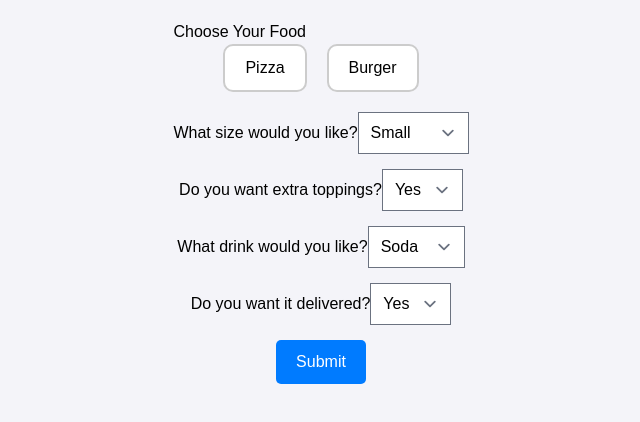
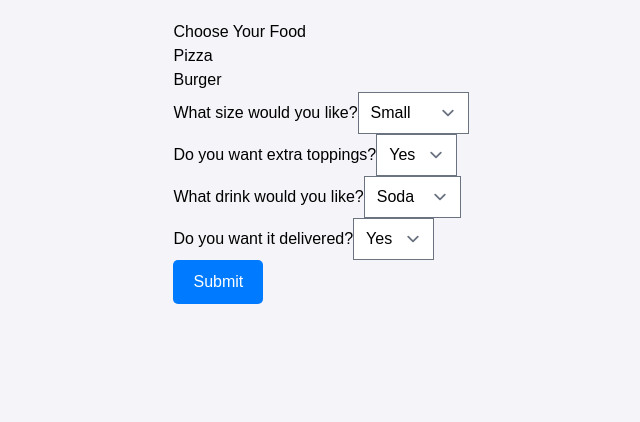
Before and after one commit to tomhula/jecarate, a Next.js app: page /food-rating in a window 1280 px wide. Both pictures are taken after a click on the element "Pizza". Shown: the top 422 px of the page, without its empty margins (319-959 px from the left). Built offline with nearby package versions, Linux system fonts and the light colour scheme.

Commit message:
Move some global styles to module styles

```diff
--- a/app/ui/global.css
+++ b/app/ui/global.css
@@ -27,38 +27,11 @@ body {
   background-color: #f4f4f9;
 }
 
-.food-options {
-  display: flex;
-  justify-content: center;
-  gap: 20px;
-  margin-bottom: 20px;
-}
-
-.food-option {
-  padding: 10px 20px;
-  background-color: #ffffff;
-  border: 2px solid #ccc;
-  border-radius: 10px;
-  cursor: pointer;
-  transition: all 0.3s ease;
-}
-
-.food-option:hover {
-  border-color: #007BFF;
-  color: #007BFF;
-}
-
-.message, form {
-  text-align: center;
-}
 
 .hidden {
   display: none;
 }
 
-.form-question {
-  margin-bottom: 15px;
-}
 
 button {
   padding: 10px 20px;
```
Also changed, not shown: app/ui/food-rating.module.css (+15 -0 lines).
